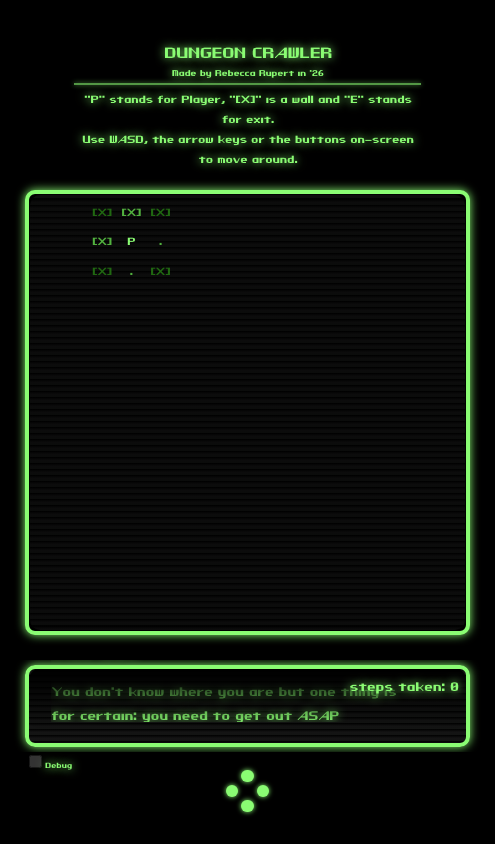
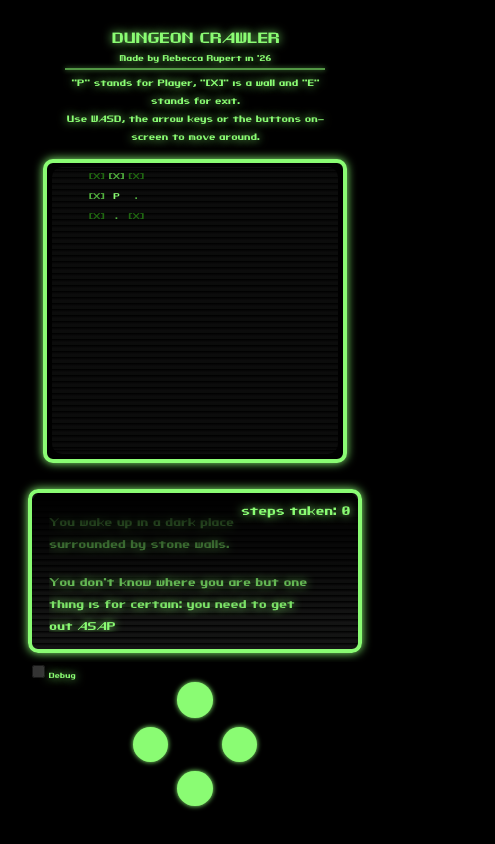
Before and after one commit to iClaimThisName/dungeon-crawler, a plain HTML site: page index.html in a window 390 px wide. Shown: the whole page, 495 px wide, since content can reach past the window. Drawn offline with Linux system fonts and the light colour scheme.

Commit message:
responsiveness squished portrait-mode

```diff
--- a/css/global.css
+++ b/css/global.css
@@ -24,8 +24,8 @@ html {
 }
 
 body {
-    height: 100%;
-    width: 100%;
+    height: 100vh;
+    width: 100vw;
     margin: 0px;
     padding: 0px;
     align-content: center;
--- a/css/mainStyle.css
+++ b/css/mainStyle.css
@@ -195,11 +195,16 @@ input:checked {
     main {
         grid-template: 1fr 3fr 2fr 2fr / 1fr;
         max-height: 100vh;
+        width: 95%;
         aspect-ratio: unset;
     }
 
     .log-container {
         aspect-ratio: unset;
+    }
+
+    .log-text {
+        font-size: calc(0.5vh + 0.3rem);
     }
 
     .info-container {
@@ -210,15 +215,19 @@ input:checked {
         justify-content: center;
         margin: auto;
         padding-inline: 10%;
-        padding-top: 2rem;
+        padding-top: 2vh;
     }
 
     .info-text {
-        font-size: calc(0.5vw + 0.4rem);
+        font-size: calc(0.5vh + 0.2rem);
     }
 
     .controls-container {
         padding-top: 16px;
+    }
+
+    .controls {
+        height: 80%;
     }
 }
 
@@ -226,6 +235,7 @@ input:checked {
     main {
         grid-template: 1fr 1fr / 1fr 4fr 4fr;
         width: 100%;
+        max-width: unset;
         margin-inline: 2%;
         height: 100vh;
         aspect-ratio: unset;
--- a/css/mapStyle.css
+++ b/css/mapStyle.css
@@ -73,8 +73,37 @@
 }
 
 @media (max-width: 500px) {
+    .map-container {
+        max-height: 40vh;
+        width: 100%;
+        aspect-ratio: 1/1;
+    }
+
     .map {
-        font-size: calc(0.5vw + 0.4rem);
+        height: 90%;
+        max-height: 40vh;
+        width: auto;
+        aspect-ratio: 1/1;
+
+        justify-self: center;
+        font-size: calc(0.6vh + 0.1rem);
+    }
+
+    .map-overlay {
+        left: 0;
+        right: 0;
+        top: 0;
+        bottom: 0;
+
+        margin-left: auto;
+        margin-right: auto;
+        margin-top: auto;
+        margin-bottom: auto;
+
+        height: 85%;
+        max-height: 40vh;
+        width: auto;
+        aspect-ratio: 1/1;
     }
 }
 
```
